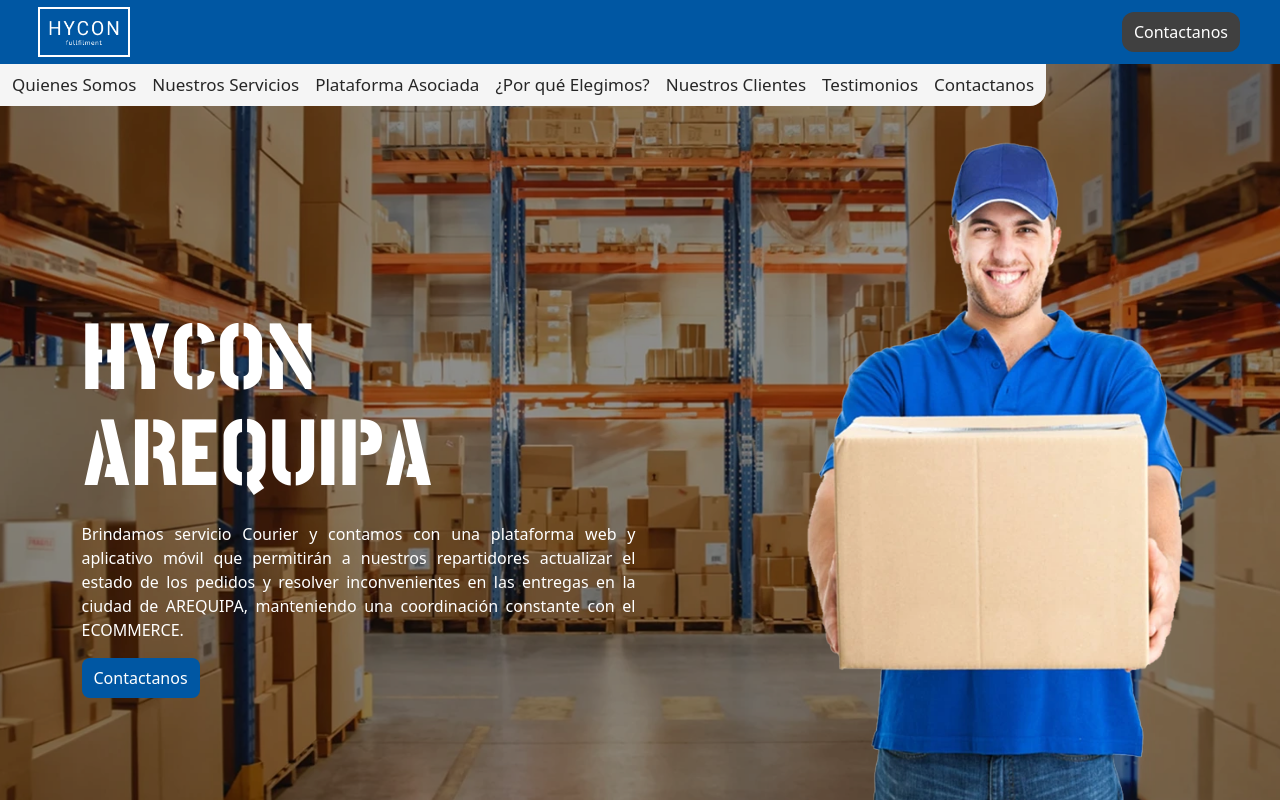
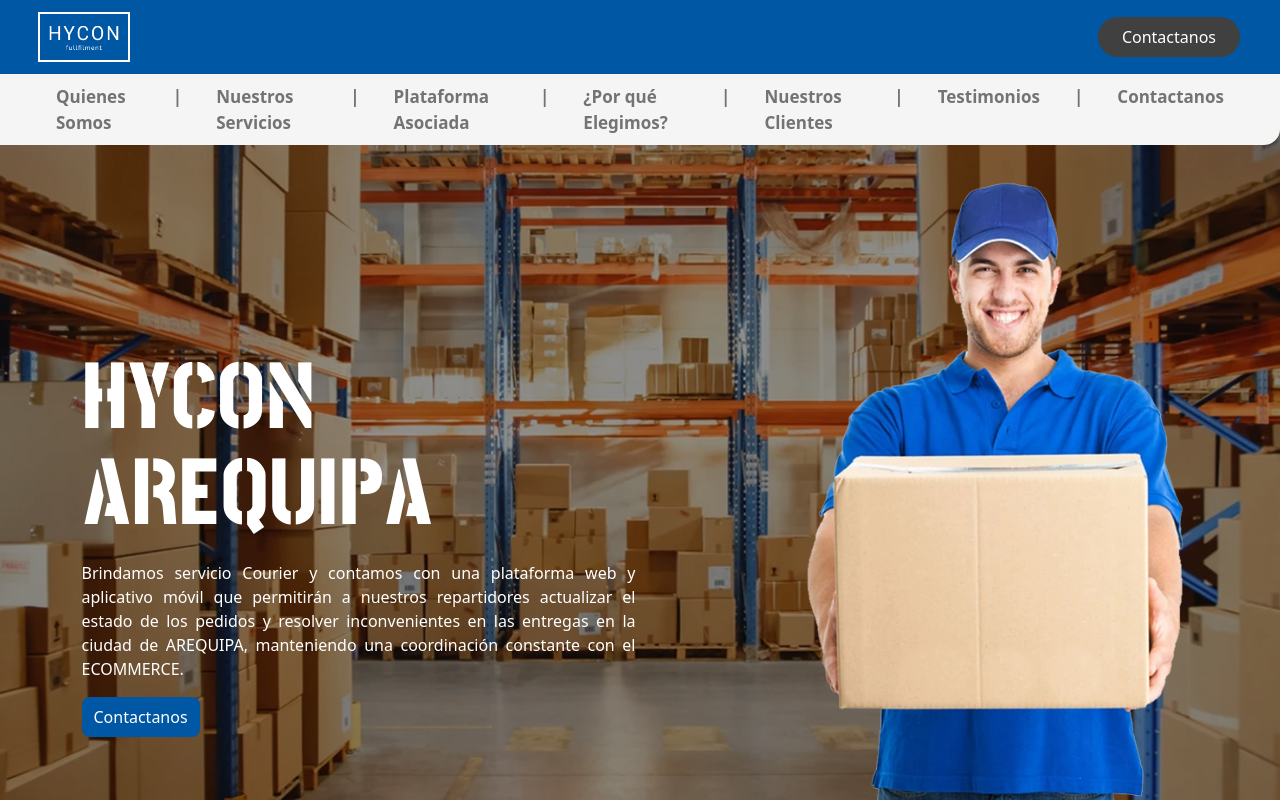
Before and after one commit to MODULYTIX/hycon-app, a React (Vite) app: page / in a window 1280 px wide. Shown: the top 800 px of the page. Built offline with nearby package versions, Linux system fonts and the light colour scheme.

Commit message:
hero retocado

```diff
--- a/src/components/Header.tsx
+++ b/src/components/Header.tsx
@@ -6,11 +6,17 @@
 
   const items = [
     'Quienes Somos',
+    '|',
     'Nuestros Servicios',
+    '|',
     'Plataforma Asociada',
+    '|',
     '¿Por qué Elegimos?',
+    '|',
     'Nuestros Clientes',
+    '|',
     'Testimonios',
+    '|',
     'Contactanos',
   ];
 
@@ -34,7 +40,7 @@
 
   return (
     <div className="flex flex-col w-full">
-      <div className="flex justify-between bg-primary h-[64px] items-center px-[40px]">
+      <div className="flex justify-between bg-primary h-[74px] items-center px-[40px]">
         <div className="outline-2 outline-white">
           <img src={HyconLogo} alt="" className="p-2 w-22" draggable="false" />
         </div>
@@ -43,24 +49,24 @@
             setActive('Contactanos');
             goTo('Contactanos');
           }}
-          className="bg-g-70 px-3 py-2 rounded-xl h-fit text-[16px] self-center text-white font-medium">
+          className="bg-g-70 px-6 py-2 rounded-full h-fit text-[16px] self-center text-white font-medium">
           Contactanos
         </button>
       </div>
 
       <div className="w-fit">
-        <nav className="bg-g-10 text-[17px] px-3 py-2 rounded-br-2xl font-medium">
-          <ul className="flex gap-4">
-            {items.map((item) => (
+        <nav className="bg-g-10 text-[17px] px-10 py-2.5 rounded-br-2xl font-medium">
+          <ul className="flex gap-0.5">
+            {items.map((item, index) => (
               <li
-                key={item}
+                key={index}
                 onClick={() => {
                   setActive(item);
                   goTo(item);
                 }}
-                className={`cursor-pointer transition-colors ${
-                  active === item ? 'text-primary' : 'text-g-80'
-                }`}>
+                className={`px-4  cursor-pointer transition-colors ${active === item ? 'text-primary font-bold' : 'text-g-50 font-semibold'
+                  }`}
+              >
                 {item}
               </li>
             ))}
```
